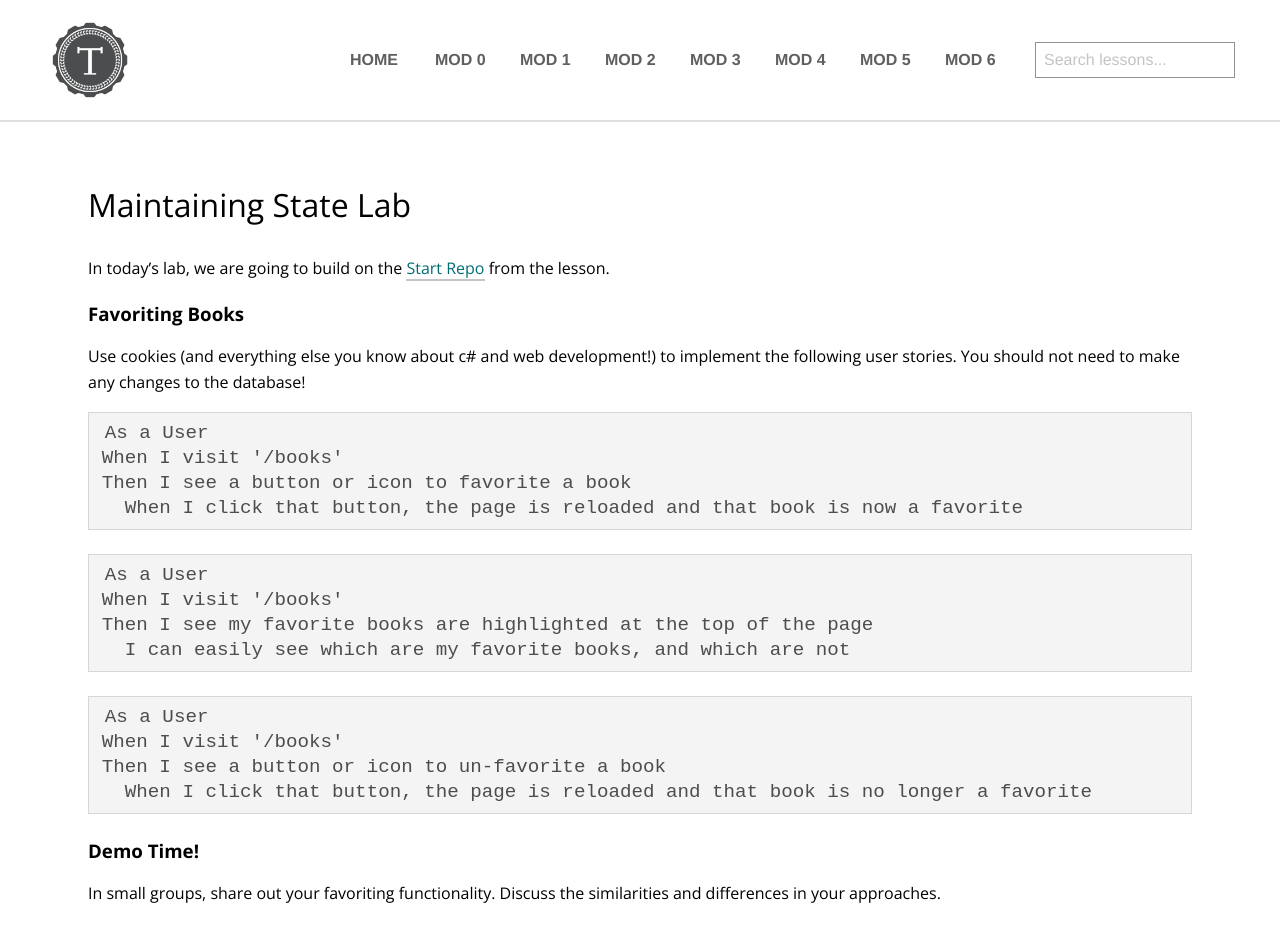
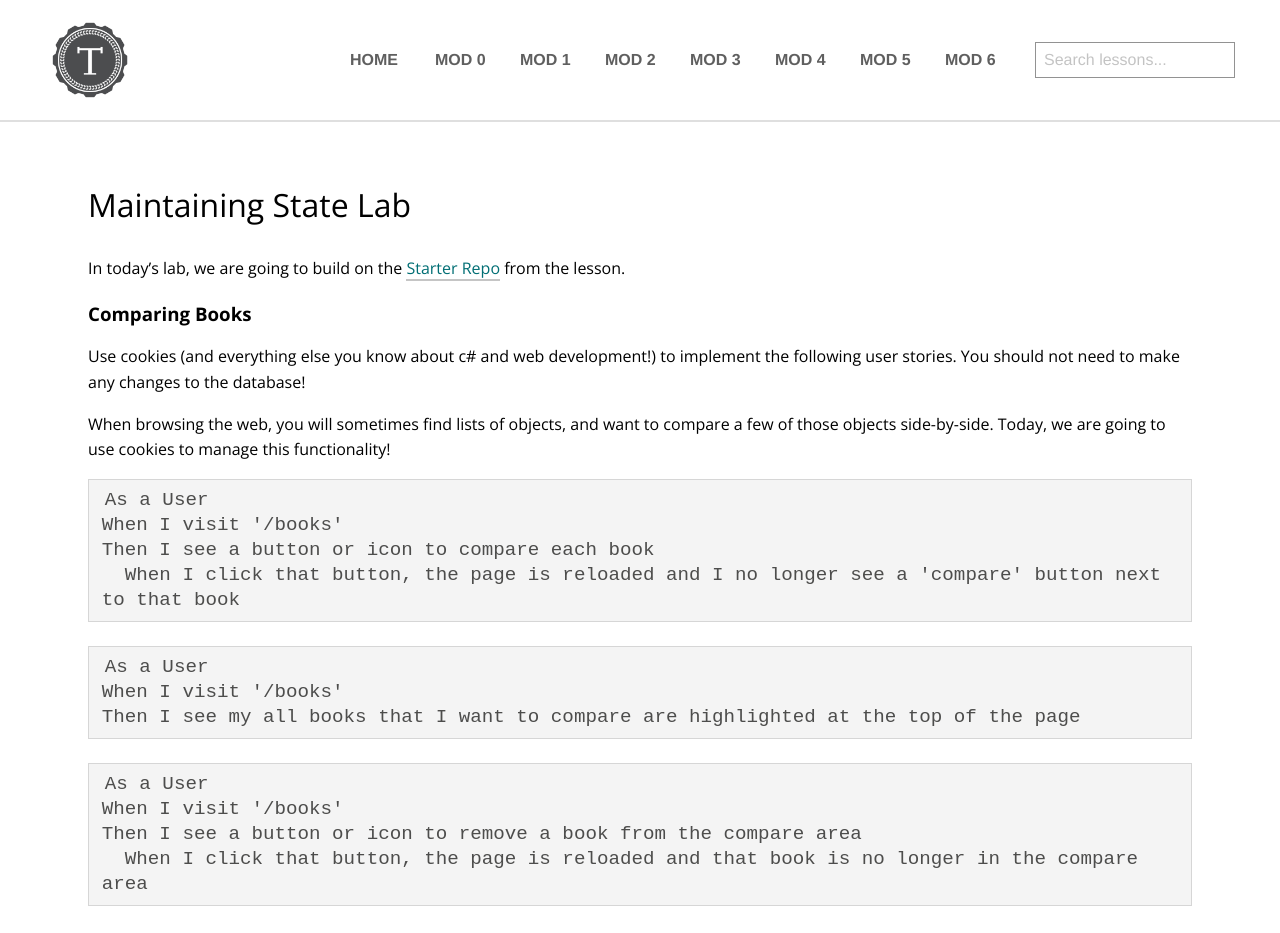
Before and after one commit to turingschool/launch-curriculum, a Jekyll site: the page built from module4/labs/Week3/MaintainingState.md, in a window 1280 px wide. Shown: the top 933 px of the page. Built offline with Jekyll 4.4.1, drawn with Linux system fonts in a browser that asks for light colours; nearby versions of some CDN libraries; comment, search, counter and statistics services are not loaded; some of the changed text lies outside the part shown.

Commit message:
Updates from feedback

````diff
--- a/module4/labs/Week3/MaintainingState.md
+++ b/module4/labs/Week3/MaintainingState.md
@@ -3,7 +3,7 @@ layout: page
 title: Maintaining State Lab
 ---
 
-In today's lab, we are going to build on the [Start Repo](https://github.com/turingschool-examples/GoodBooksMvcStarter) from the lesson.
+In today's lab, we are going to build on the [Starter Repo](https://github.com/turingschool-examples/GoodBooksMvcStarter) from the lesson.
 
 <section class='instructor-notes' markdown='1'>
 
@@ -14,32 +14,33 @@ Before letting students tackle this, go over the user stories as a group.  discu
 
 </section>
 
-### Favoriting Books
+### Comparing Books
 
 Use cookies (and everything else you know about c# and web development!) to implement the following user stories.  You should not need to make any changes to the database!
+
+When browsing the web, you will sometimes find lists of objects, and want to compare a few of those objects side-by-side.  Today, we are going to use cookies to manage this functionality!
 
 ```
 As a User
 When I visit '/books'
-Then I see a button or icon to favorite a book
-  When I click that button, the page is reloaded and that book is now a favorite
+Then I see a button or icon to compare each book
+  When I click that button, the page is reloaded and I no longer see a 'compare' button next to that book
 ```
 
 ```
 As a User
 When I visit '/books'
-Then I see my favorite books are highlighted at the top of the page
-  I can easily see which are my favorite books, and which are not
+Then I see my all books that I want to compare are highlighted at the top of the page
 ```
 
 ```
 As a User
 When I visit '/books'
-Then I see a button or icon to un-favorite a book
-  When I click that button, the page is reloaded and that book is no longer a favorite
+Then I see a button or icon to remove a book from the compare area
+  When I click that button, the page is reloaded and that book is no longer in the compare area
 ```
 
 
 ### Demo Time!
 
-In small groups, share out your favoriting functionality.  Discuss the similarities and differences in your approaches.
+In small groups, share out your compare functionality.  Discuss the similarities and differences in your approaches.
````
Also changed, not shown: module4/index.md (+1 -1 lines), module4/lessons/Week3/MaintainingState.md (+6 -0 lines).
